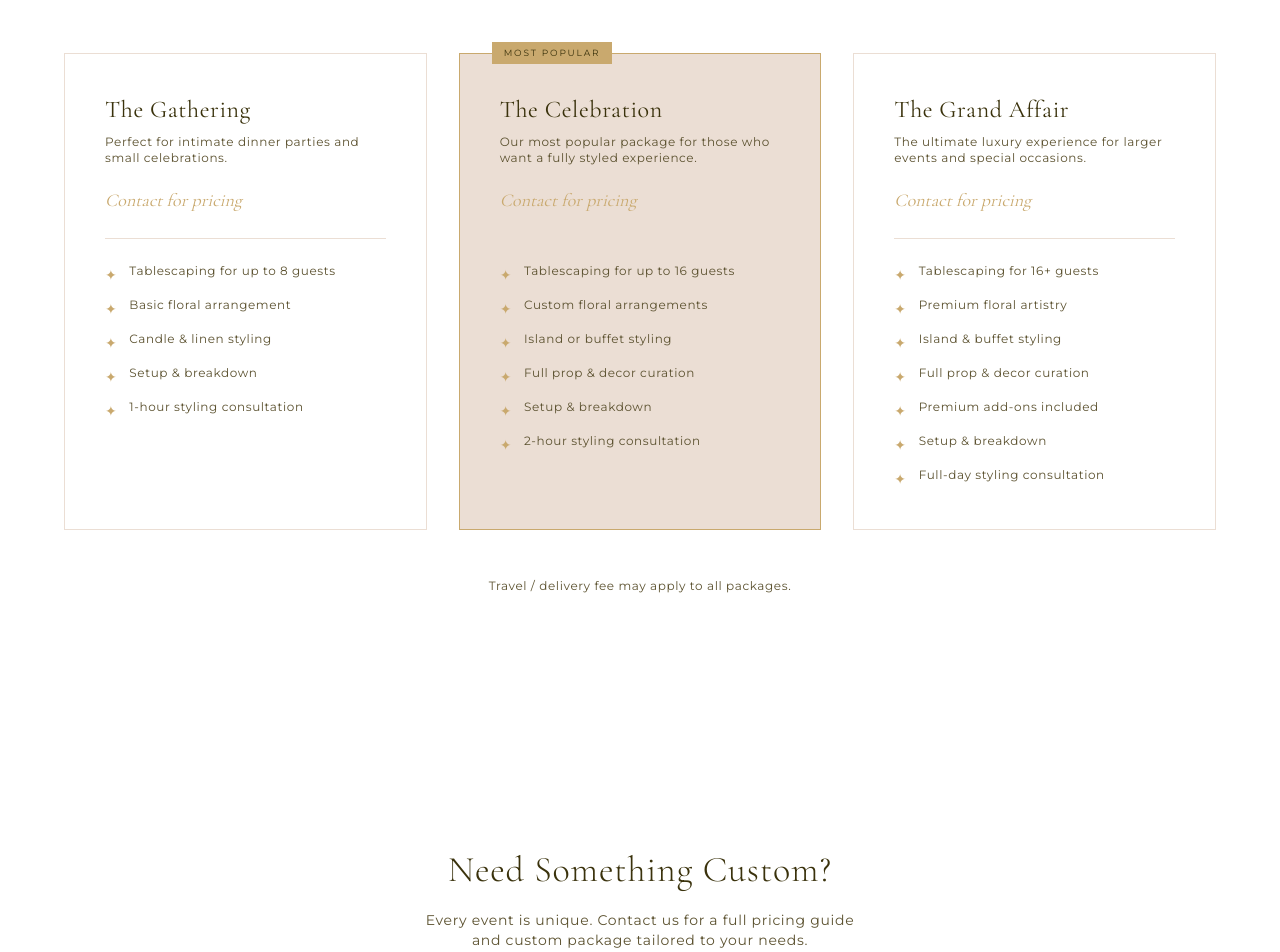
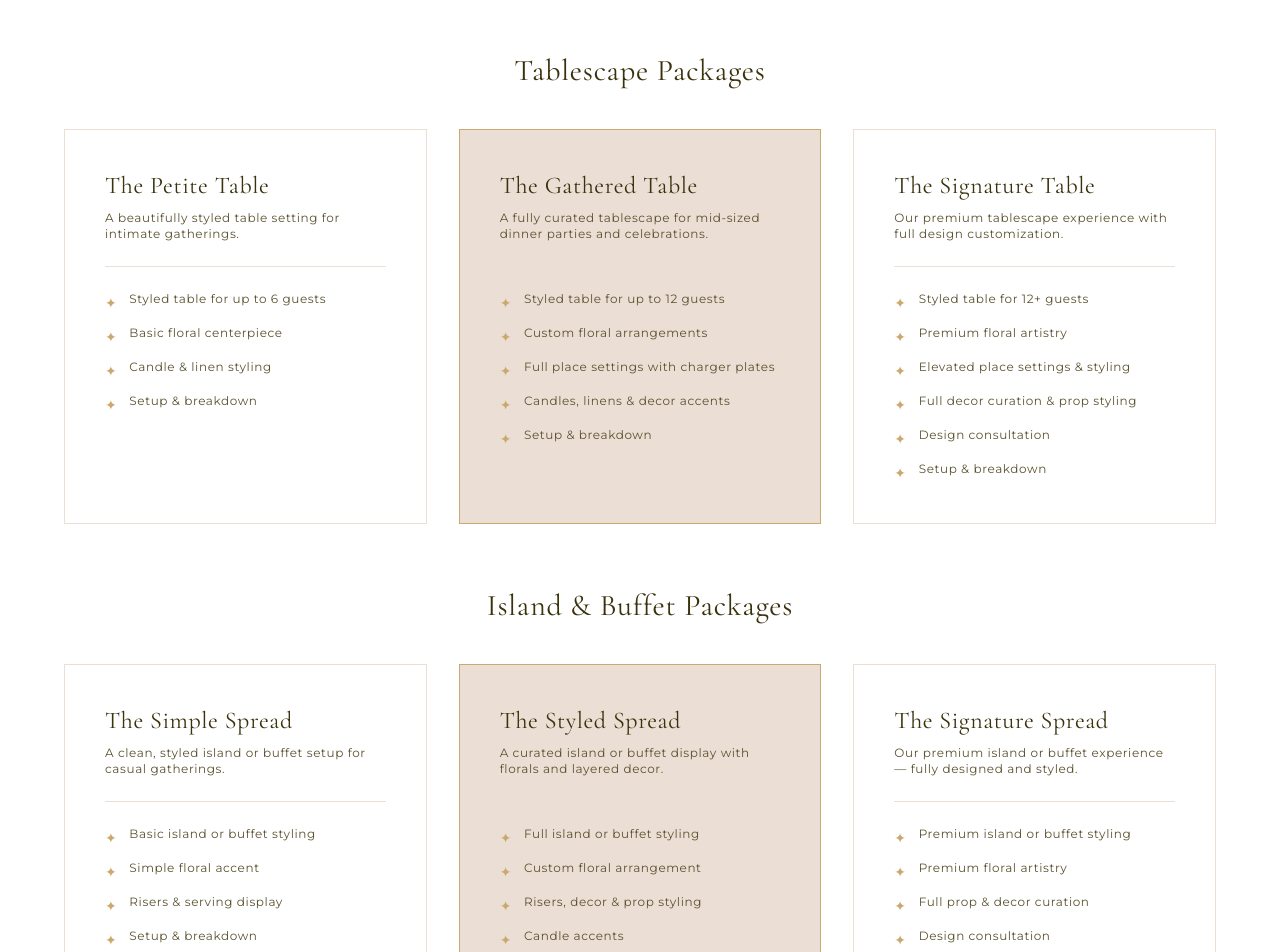
Before and after one commit to eduarduino/fork-and-flower-designs, a Next.js app: page /packages in a window 1280 px wide. Shown: the part 520-1472 px from the top of the page. Built offline with nearby package versions, Linux system fonts and the light colour scheme.

Commit message:
Restructure packages to match client's actual service tiers

```diff
--- a/src/app/packages/page.tsx
+++ b/src/app/packages/page.tsx
@@ -24,9 +24,16 @@ export default function PackagesPage() {
       {/* Package Cards */}
       <Section background="white">
         <PackageCards />
-        <p className="mt-12 text-center font-sans text-xs tracking-wider text-charcoal-light">
-          Travel / delivery fee may apply to all packages.
-        </p>
+        <div className="mt-12 mx-auto max-w-xl space-y-3 text-center">
+          <p className="font-sans text-xs tracking-wider text-charcoal-light">
+            A non-refundable booking fee is required to secure your date:
+            $100–$250 for standard packages, $250–$400 for premium packages.
+          </p>
+          <p className="font-sans text-xs tracking-wider text-charcoal-light">
+            A designer fee applies to all bookings. Travel / delivery fee may
+            apply.
+          </p>
+        </div>
       </Section>
 
       {/* CTA */}
--- a/src/components/sections/PackageCards.tsx
+++ b/src/components/sections/PackageCards.tsx
@@ -4,16 +4,14 @@ import {
   StaggerChildren,
   StaggerItem,
 } from "@/components/ui/AnimateIn";
-import { packages } from "@/data/packages";
+import {
+  packageCategories,
+  fullHomeExperience,
+  type Package,
+} from "@/data/packages";
 
-export function PackageCards() {
+function PackageCard({ pkg }: { pkg: Package }) {
   return (
-    <StaggerChildren
-      className="grid gap-8 md:grid-cols-3"
-      staggerDelay={0.15}
-    >
-      {packages.map((pkg) => (
-        <StaggerItem key={pkg.name}>
     <div
       className={`relative flex flex-col h-full p-8 md:p-10 border transition-all duration-300 hover:shadow-lg ${
         pkg.highlighted
@@ -21,12 +19,6 @@ export function PackageCards() {
           : "border-cream-dark bg-white hover:border-gold/50"
       }`}
     >
-            {pkg.highlighted && (
-              <span className="absolute -top-3 left-8 bg-gold text-charcoal font-sans text-[9px] tracking-[0.2em] uppercase px-3 py-1">
-                Most Popular
-              </span>
-            )}
-
       <h3 className="font-serif text-2xl tracking-wide text-charcoal">
         {pkg.name}
       </h3>
@@ -34,13 +26,7 @@ export function PackageCards() {
         {pkg.description}
       </p>
 
-            <div className="mt-5 mb-6">
-              <span className="font-serif text-lg text-gold italic">
-                {pkg.startingAt}
-              </span>
-            </div>
-
-            <div className="h-px bg-cream-dark mb-6" />
+      <div className="h-px bg-cream-dark my-6" />
 
       <ul className="space-y-3 flex-1">
         {pkg.includes.map((item) => (
@@ -54,8 +40,39 @@ export function PackageCards() {
         ))}
       </ul>
     </div>
+  );
+}
+
+export function PackageCards() {
+  return (
+    <div className="space-y-16">
+      {packageCategories.map((category) => (
+        <div key={category.category}>
+          <h3 className="font-serif text-2xl md:text-3xl text-charcoal tracking-wide text-center mb-10">
+            {category.category}
+          </h3>
+          <StaggerChildren
+            className="grid gap-8 md:grid-cols-3"
+            staggerDelay={0.15}
+          >
+            {category.packages.map((pkg) => (
+              <StaggerItem key={pkg.name}>
+                <PackageCard pkg={pkg} />
               </StaggerItem>
             ))}
           </StaggerChildren>
+        </div>
+      ))}
+
+      {/* Full Home Experience */}
+      <div>
+        <h3 className="font-serif text-2xl md:text-3xl text-charcoal tracking-wide text-center mb-10">
+          The Full Home Experience
+        </h3>
+        <div className="mx-auto max-w-lg">
+          <PackageCard pkg={fullHomeExperience} />
+        </div>
+      </div>
+    </div>
   );
 }
--- a/src/data/packages.ts
+++ b/src/data/packages.ts
@@ -1,52 +1,112 @@
 export interface Package {
   name: string;
-  startingAt: string;
   description: string;
   includes: string[];
   highlighted?: boolean;
 }
 
-export const packages: Package[] = [
+export interface PackageCategory {
+  category: string;
+  packages: Package[];
+}
+
+export const packageCategories: PackageCategory[] = [
   {
-    name: "The Gathering",
-    startingAt: "Contact for pricing",
-    description: "Perfect for intimate dinner parties and small celebrations.",
+    category: "Tablescape Packages",
+    packages: [
+      {
+        name: "The Petite Table",
+        description:
+          "A beautifully styled table setting for intimate gatherings.",
         includes: [
-      "Tablescaping for up to 8 guests",
-      "Basic floral arrangement",
+          "Styled table for up to 6 guests",
+          "Basic floral centerpiece",
           "Candle & linen styling",
           "Setup & breakdown",
-      "1-hour styling consultation",
         ],
       },
       {
-    name: "The Celebration",
-    startingAt: "Contact for pricing",
+        name: "The Gathered Table",
         description:
-      "Our most popular package for those who want a fully styled experience.",
+          "A fully curated tablescape for mid-sized dinner parties and celebrations.",
         includes: [
-      "Tablescaping for up to 16 guests",
+          "Styled table for up to 12 guests",
           "Custom floral arrangements",
-      "Island or buffet styling",
-      "Full prop & decor curation",
+          "Full place settings with charger plates",
+          "Candles, linens & decor accents",
           "Setup & breakdown",
-      "2-hour styling consultation",
         ],
         highlighted: true,
       },
       {
-    name: "The Grand Affair",
-    startingAt: "Contact for pricing",
+        name: "The Signature Table",
         description:
-      "The ultimate luxury experience for larger events and special occasions.",
+          "Our premium tablescape experience with full design customization.",
         includes: [
-      "Tablescaping for 16+ guests",
+          "Styled table for 12+ guests",
           "Premium floral artistry",
-      "Island & buffet styling",
+          "Elevated place settings & styling",
+          "Full decor curation & prop styling",
+          "Design consultation",
+          "Setup & breakdown",
+        ],
+      },
+    ],
+  },
+  {
+    category: "Island & Buffet Packages",
+    packages: [
+      {
+        name: "The Simple Spread",
+        description:
+          "A clean, styled island or buffet setup for casual gatherings.",
+        includes: [
+          "Basic island or buffet styling",
+          "Simple floral accent",
+          "Risers & serving display",
+          "Setup & breakdown",
+        ],
+      },
+      {
+        name: "The Styled Spread",
+        description:
+          "A curated island or buffet display with florals and layered decor.",
+        includes: [
+          "Full island or buffet styling",
+          "Custom floral arrangement",
+          "Risers, decor & prop styling",
+          "Candle accents",
+          "Setup & breakdown",
+        ],
+        highlighted: true,
+      },
+      {
+        name: "The Signature Spread",
+        description:
+          "Our premium island or buffet experience — fully designed and styled.",
+        includes: [
+          "Premium island or buffet styling",
+          "Premium floral artistry",
           "Full prop & decor curation",
-      "Premium add-ons included",
+          "Design consultation",
           "Setup & breakdown",
-      "Full-day styling consultation",
+        ],
+      },
     ],
   },
 ];
+
+export const fullHomeExperience: Package = {
+  name: "The Full Home Experience",
+  description:
+    "The ultimate package — combining tablescape and island/buffet styling for a fully designed, cohesive event experience throughout your home.",
+  includes: [
+    "Full tablescape styling",
+    "Full island or buffet styling",
+    "Premium floral artistry throughout",
+    "Complete prop & decor curation",
+    "Design consultation",
+    "Setup & breakdown",
+  ],
+  highlighted: true,
+};
```
Lines whose indentation alone changed are shown as unchanged.
